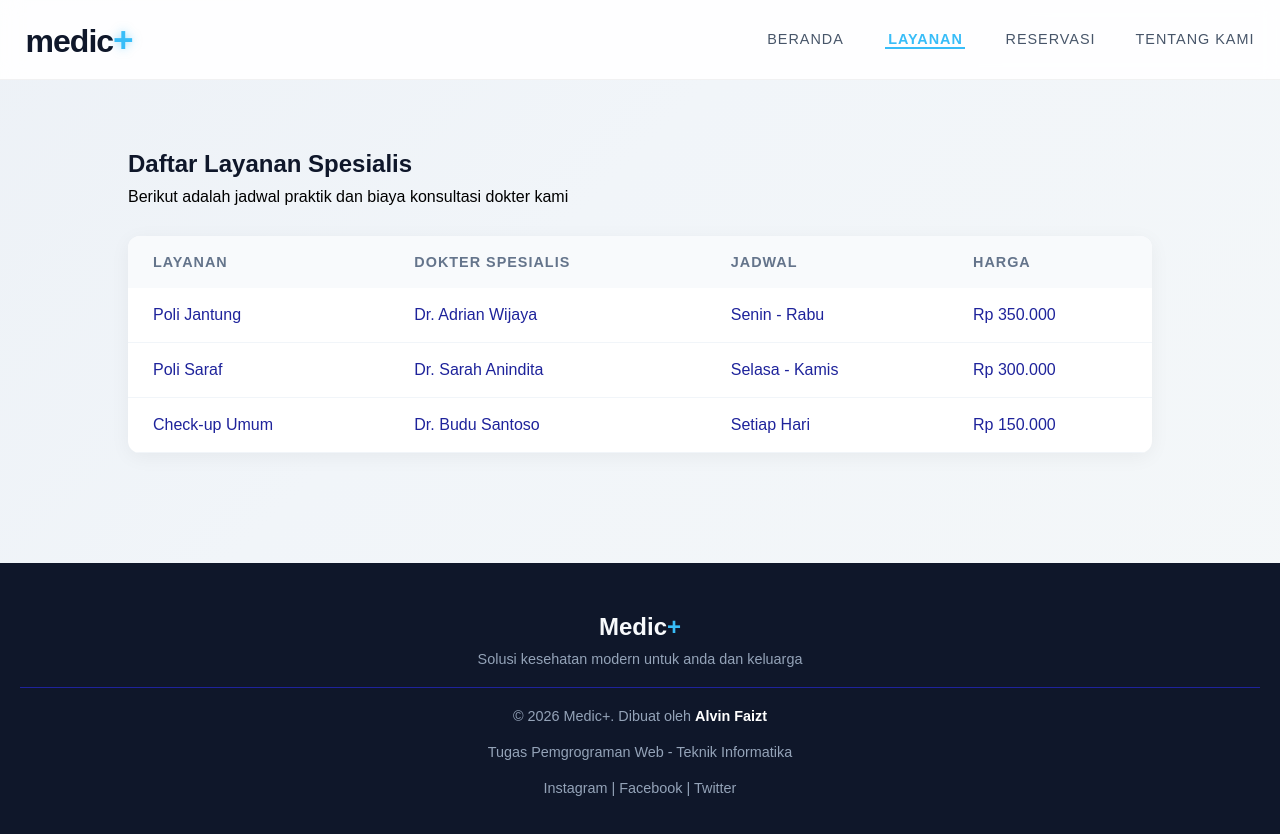
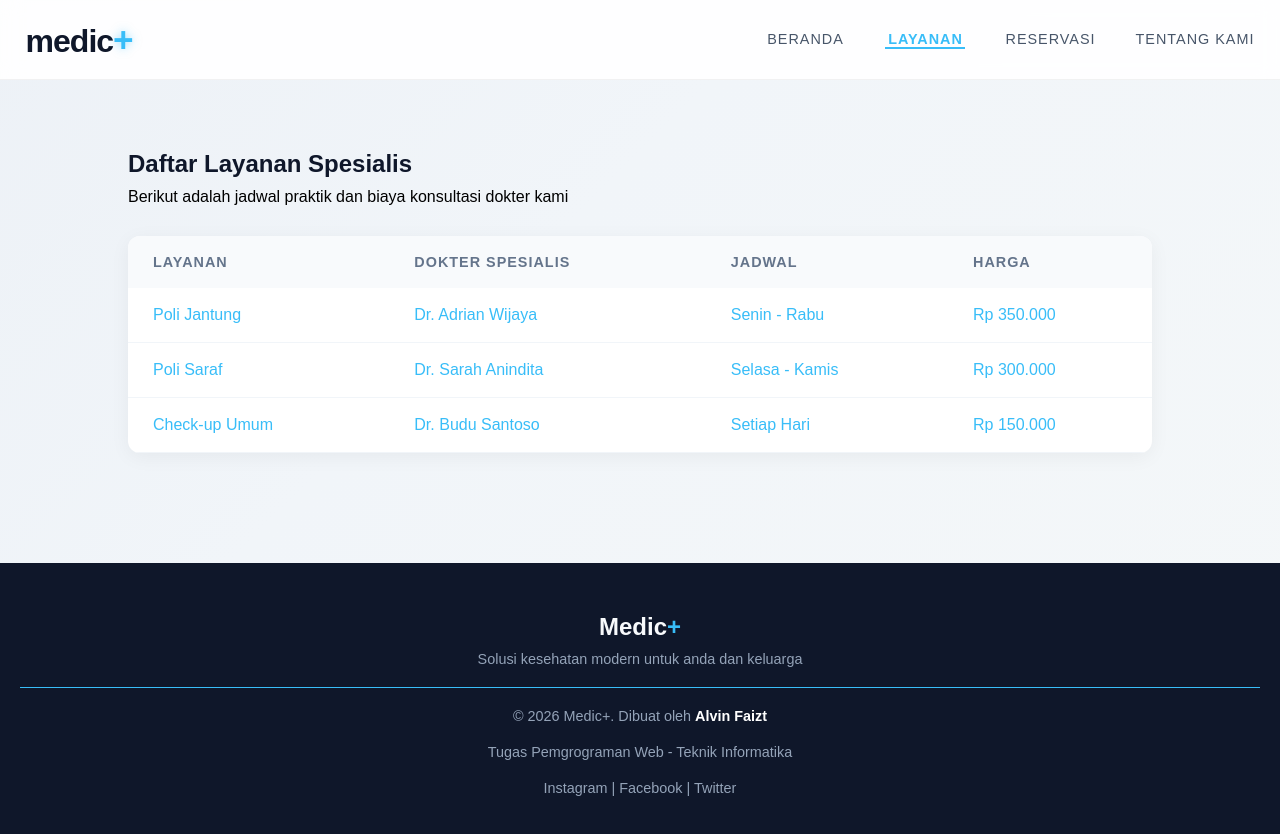
Before and after one commit to Alvinfaizt/Mini_Project_Mid, a plain HTML site: page layanan.html in a window 1280 px wide. Drawn offline with Linux system fonts and the light colour scheme.

Commit message:
menganti warna biru gelap

```diff
--- a/style.css
+++ b/style.css
@@ -237,7 +237,7 @@ th {
 td {
     padding: 15px;
     border-bottom: 1px solid #f1f5f9;
-    color: #1e239b;
+    color: #38bdf8;
 }
 
 th,
@@ -411,7 +411,7 @@ footer {
 }
 
 .footer-info {
-    border-top: 1px solid #1e239b;
+    border-top: 1px solid #38bdf8;
     padding-top: 20px;
     font-size: 0.8rem;
 }
```
